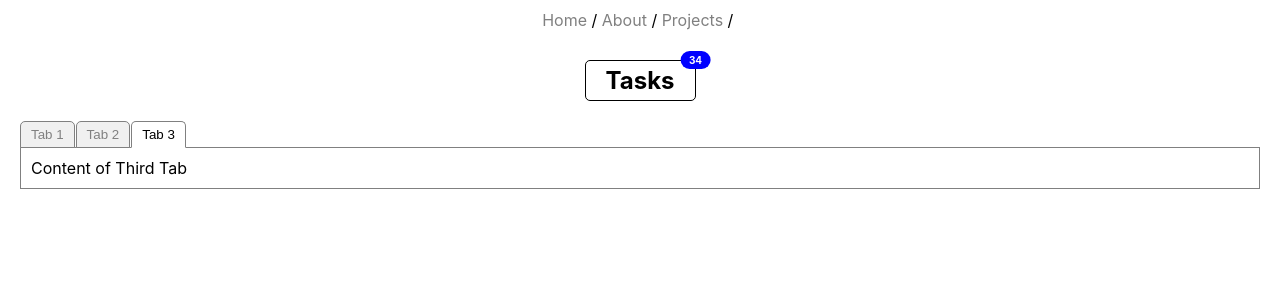
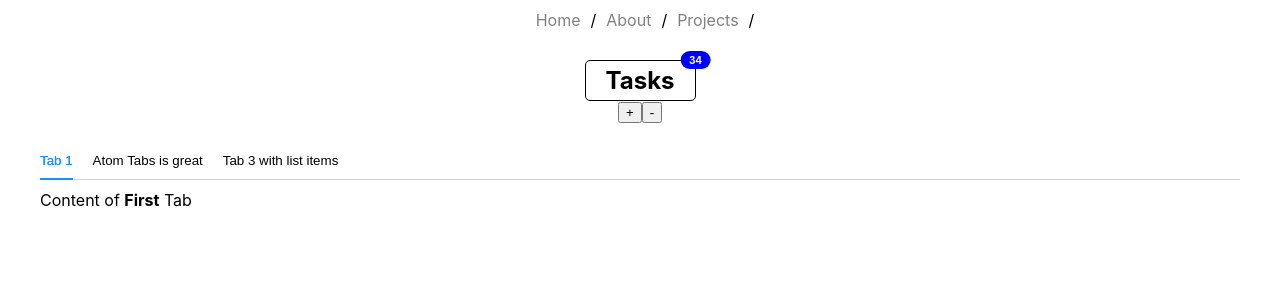
Before and after one commit to eladsadeh/ts-components, a React (Create React App) app: page / in a window 1280 px wide. Shown: the top 300 px of the page. Built offline with nearby package versions, Linux system fonts and the light colour scheme.

Commit message:
Tabs styling + file stracture change

```diff
--- a/src/App.css
+++ b/src/App.css
@@ -26,6 +26,7 @@
 
 .App-link {
   color: #f1f1f1;
+  background-color: gray;
 }
 
 @keyframes App-logo-spin {
--- a/src/App.tsx
+++ b/src/App.tsx
@@ -4,7 +4,7 @@ import { Routes, Route } from 'react-router-dom';
 import Home from './components/Home';
 import About from './components/About';
 import Projects from './components/Projects';
-import Breadcrumb from './components/Atoms/Breadcrumb';
+import Breadcrumb from './components/Atoms/Breadcrumb/Breadcrumb';
 
 
 import './App.css';
--- a/src/components/Atoms/Breadcrumb.style.ts
+++ b/src/components/Atoms/Breadcrumb/Breadcrumb.style.ts
@@ -14,6 +14,7 @@ const breadcrumbs = css`
 	a {
 		color: gray;
         text-decoration: none;
+		margin: 0 10px;
 		&:hover {
 			color: black;
 		}
--- a/src/components/Atoms/Breadcrumb.tsx
+++ b/src/components/Atoms/Breadcrumb/Breadcrumb.tsx
@@ -15,7 +15,7 @@ function Breadcrumb(props: BreadcrumbProps) {
 	const breadcrumbs = props.routes.map((route, idx) => (
 		<li key={idx}>
 			<Link to={route.URL}>{route.text}</Link>
-			<span>&nbsp;{separator}&nbsp;</span>
+			<span>{separator}</span>
 		</li>
 	));
 
--- a/src/components/Atoms/Tabs/Tabs.style.ts
+++ b/src/components/Atoms/Tabs/Tabs.style.ts
@@ -1,35 +1,40 @@
 import { css } from '@emotion/react';
 
 const tabs = css`
-	width: 100%;
-    text-align: left;
-    margin-top: 20px;
-    `;
+	text-align: left;
+	padding: 20px;
+`;
 const content = css`
-	border: 1px solid gray;
-	padding: 10px;
+	padding-top: 10px;
+	border-top: 1px solid lightgray;
 	margin-top: -1px;
-    `;
+`;
+const headers = css`
+	white-space: nowrap;
+	overflow: scroll;
+`;
 
 const tabHeader = (isActive: boolean) => css`
+	--highlight-color: #1890ff;
 	display: inline-block;
 	box-sizing: border-box;
-	margin-right: 1px;
-	padding: 5px 10px;
-	border: 1px solid gray;
-	border-radius: 5px 5px 0 0;
-	background-color: ${isActive ? 'transparent' : '#F0f0f0'};
-	color: ${isActive ? 'black' : 'gray'};
-	border-bottom: ${isActive ? '1px solid white' : '1px solid gray'};
+	margin-right: 20px;
+	padding: 10px 0px;
+	border: none;
+	background-color: transparent;
+	color: ${isActive ? 'var(--highlight-color)' : 'black'};
+	text-shadow: ${isActive ? '0 0 0.5px currentcolor' : 'none'};
+	border-bottom: ${isActive ? '2px solid var(--highlight-color)' : 'none'};
 	cursor: pointer;
 
 	&:hover {
-		background-color: ${isActive ? 'transparent' : 'white'};
+		color: var(--highlight-color);
 	}
 `;
 
 const styles = {
 	tabs,
+	headers,
 	content,
 	tabHeader,
 };
--- a/src/components/Atoms/Tabs/Tabs.tsx
+++ b/src/components/Atoms/Tabs/Tabs.tsx
@@ -1,6 +1,6 @@
 /** @jsxImportSource @emotion/react */
 
-import React, { useState } from 'react';
+import React, { useState, useEffect } from 'react';
 import styles from './Tabs.style';
 
 type TabsProps = {
@@ -12,24 +12,34 @@ type TabsProps = {
 };
 
 function Tabs({ active, tabs }: TabsProps) {
+	const verifyActiveTab = (tabNum: number | undefined): number => {
+		tabNum = (tabNum || 0) % tabs.length;
+		return tabNum < 0 ? tabNum + tabs.length : tabNum;
+	};
 
-	let initialTab: number = Math.min(active || 0, tabs.length-1);
-
+	let initialTab: number = verifyActiveTab(active);
 	const [activeTab, setActiveTab] = useState(initialTab);
 
-	const tabsHeaders = tabs.map((tab, index) => (
+	useEffect(() => {
+		setActiveTab(verifyActiveTab(active));
+	}, [active, tabs]);
+
+	const tabsHeaders = tabs.map((tab, index) => {
+		const isActive = index === activeTab;
+		return (
 			<button
 				key={index}
-			css={styles.tabHeader(index === activeTab)}
+				css={styles.tabHeader(isActive)}
 				type='button'
 				onClick={() => setActiveTab(index)}>
 				{tab.header}
 			</button>
-	));
+		);
+	});
 
 	return (
 		<div css={styles.tabs}>
-			<div>{tabsHeaders}</div>
+			<div css={styles.headers}>{tabsHeaders}</div>
 			<div css={styles.content}>{tabs[activeTab].content}</div>
 		</div>
 	);
--- a/src/components/Home.tsx
+++ b/src/components/Home.tsx
@@ -1,8 +1,11 @@
-import React from 'react';
-import Badge from './Atoms/Badge';
+import React, { useState } from 'react';
+import Badge from './Atoms/Badge/Badge';
 import Tabs from './Atoms/Tabs/Tabs';
 
 function Home() {
+	const [active, setActive] = useState(0);
+	console.log('Home:', active);
+
 	return (
 		<div style={{ margin: '20px' }}>
 			<Badge count={34} status='processing' size='s'>
@@ -17,14 +20,49 @@ function Home() {
 					Tasks
 				</h2>
 			</Badge>
-			<Tabs
-				tabs={[
-					{ header: 'Tab 1', content: <div>Content of First Tab</div> },
-					{ header: 'Tab 2', content: <div>Content of Second Tab</div> },
-					{ header: 'Tab 3', content: <div>Content of Third Tab</div> },
-				]}
-				active={18}
-			/>
+			<div>
+				<button type='button' onClick={() => setActive(active + 1)}>
+					+
+				</button>
+				<button type='button' onClick={() => setActive(active - 1)}>
+					-
+				</button>
+			</div>
+			<div>
+				<Tabs
+					tabs={[
+						{
+							header: 'Tab 1',
+							content: (
+								<div>
+									Content of <strong>First</strong> Tab
+								</div>
+							),
+						},
+						{
+							header: 'Atom Tabs is great',
+							content: (
+								<div>
+									Content of Second Tab <q>Tabs Atom</q>
+								</div>
+							),
+						},
+						{
+							header: 'Tab 3 with list items',
+							content: (
+								<div>
+									Content of Third Tab
+									<ul>
+										<li>item 1</li>
+										<li>Item 2</li>
+									</ul>
+								</div>
+							),
+						},
+					]}
+					active={active}
+				/>
+			</div>
 		</div>
 	);
 }
--- a/src/index.css
+++ b/src/index.css
@@ -5,6 +5,7 @@ body {
     sans-serif;
   -webkit-font-smoothing: antialiased;
   -moz-osx-font-smoothing: grayscale;
+  /* background-color: antiquewhite; */
 }
 
 code {
```
Also changed, not shown: src/components/Atoms/Badge/Badge.style.tsx (renamed from src/components/Atoms/Badge.style.tsx), src/components/Atoms/Badge/Badge.tsx (renamed from src/components/Atoms/Badge.tsx). Lines whose indentation alone changed are shown as unchanged.
